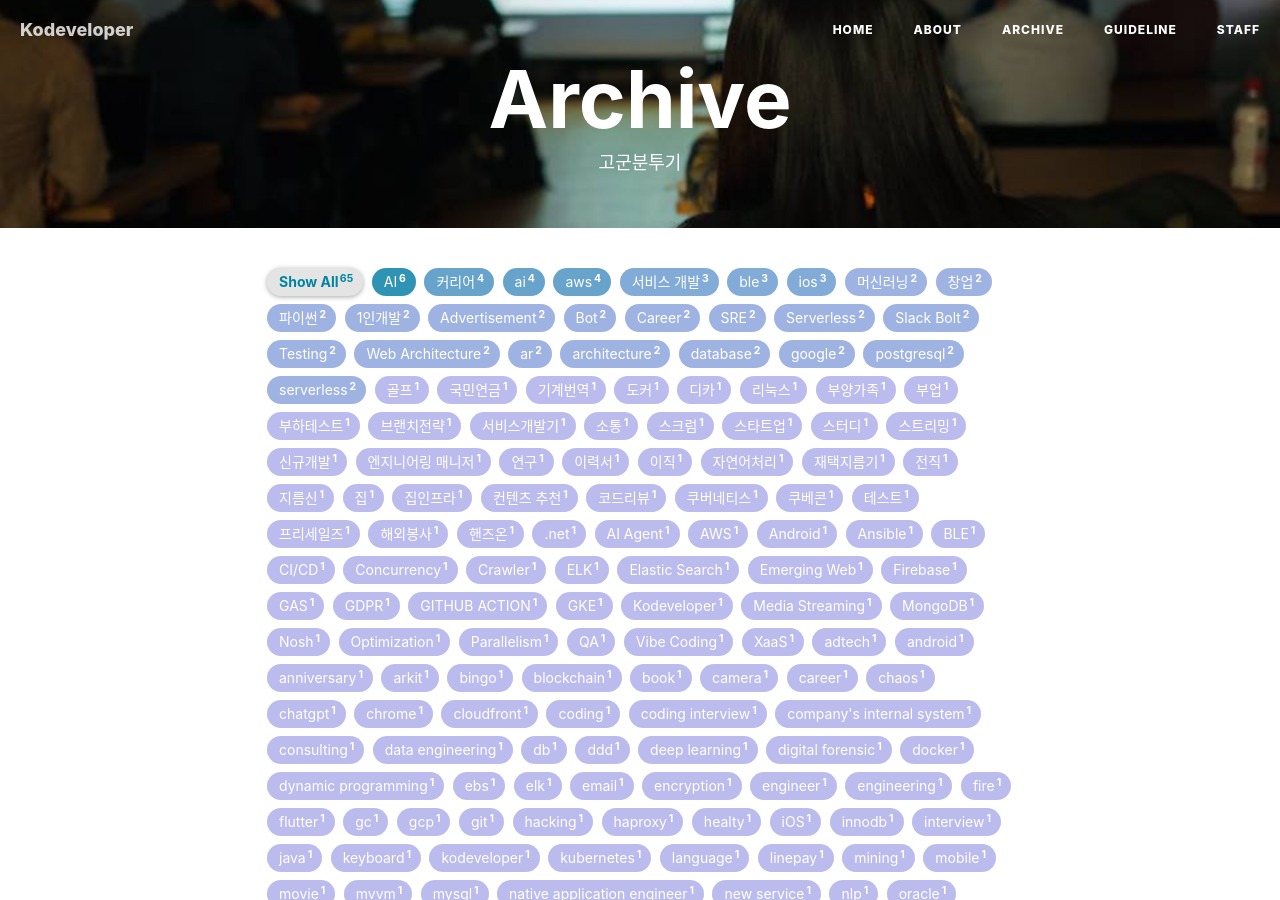
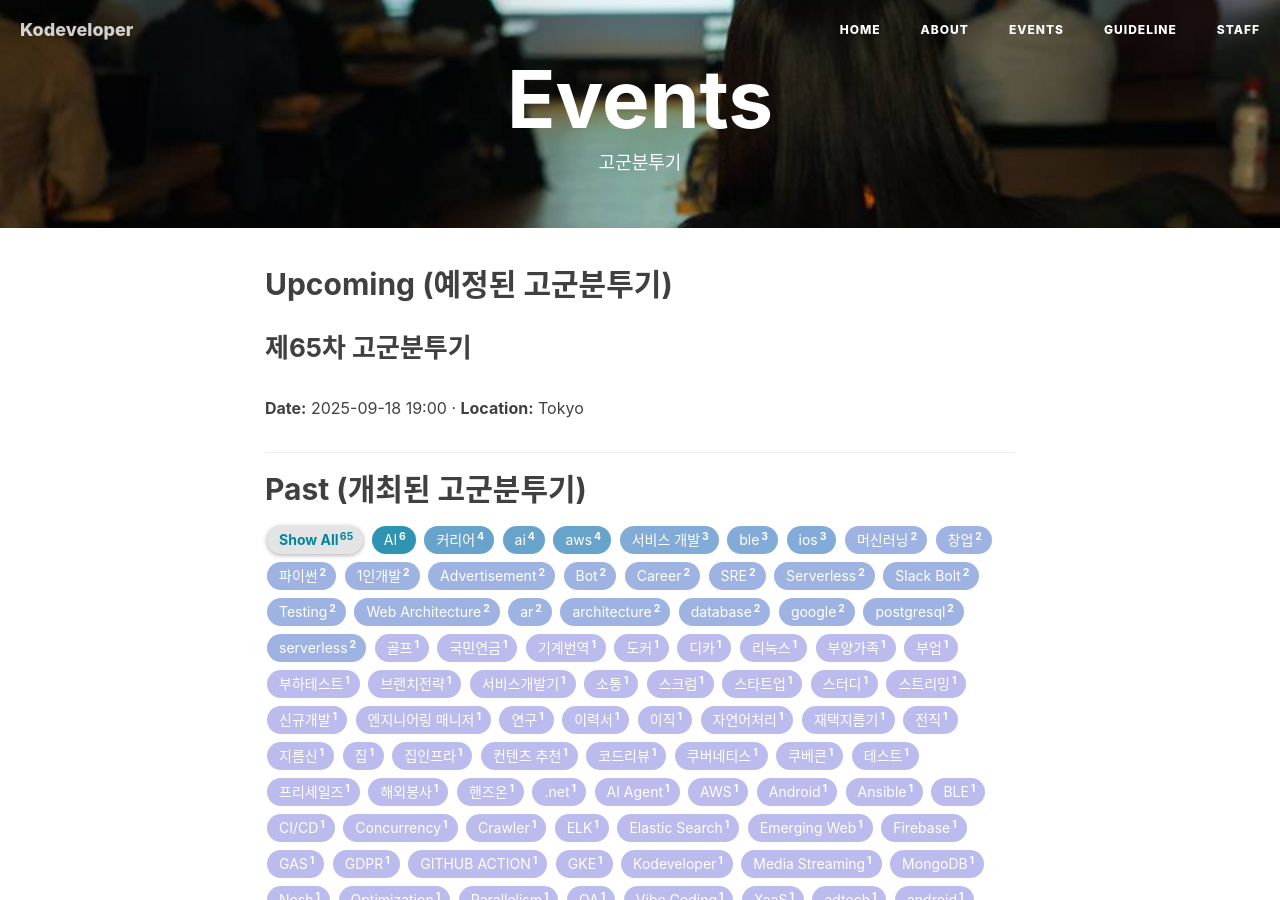
Before and after one commit to kodevops/blog, a Jekyll site: the page built from archive.html, in a window 1280 px wide and 900 px high. Built offline with Jekyll 4.4.1, drawn with Linux system fonts in a browser that asks for light colours; nearby versions of some CDN libraries; comment, search, counter and statistics services are not loaded.

Commit message:
예정된 이벤트와 이미 시행한 이벤트를 분리하여 표시

```diff
--- a/archive.html
+++ b/archive.html
@@ -1,5 +1,5 @@
 ---
-title: Archive
+title: Events
 layout: default
 description: 고군분투기
 header-img: "img/tag-bg.jpg"
@@ -15,9 +15,40 @@
 <!-- Main Content -->
 <div class="container">
 	<div class="row">
-		<div class="col-lg-8 col-lg-offset-2 col-md-10 col-md-offset-1">
-			<!-- Tags (as filter) -->
-			<div id='tag_cloud' class="tags tags-sup js-tags">
+        <div class="col-lg-8 col-lg-offset-2 col-md-10 col-md-offset-1">
+            <!-- Upcoming Events -->
+            <h2>Upcoming (예정된 고군분투기)</h2>
+            {% assign now_epoch = site.time | date: '%s' %}
+            {% assign now_epoch_i = now_epoch | plus: 0 %}
+            {% assign sorted_events = site.events | sort: 'event_date' %}
+            {% assign has_upcoming = false %}
+            {% for e in sorted_events %}
+              {% if e.event_date %}
+                {% assign event_epoch = e.event_date | date: '%s' %}
+                {% assign event_epoch_i = event_epoch | plus: 0 %}
+                {% assign event_end_epoch = event_epoch_i | plus: 86400 %}
+                {% if event_end_epoch >= now_epoch_i %}
+                {% assign has_upcoming = true %}
+                <div class="post-preview">
+                  <a href="{{ e.url | prepend: site.baseurl }}">
+                    <h3 class="post-title">{{ e.title }}</h3>
+                  </a>
+                  <p>
+                    <strong>Date:</strong> {{ e.event_date | date: '%Y-%m-%d %H:%M' }}
+                    {% if e.location %} &middot; <strong>Location:</strong> {{ e.location }}{% endif %}
+                  </p>
+                  <hr>
+                </div>
+                {% endif %}
+              {% endif %}
+            {% endfor %}
+            {% unless has_upcoming %}
+              <p>등록된 예정 이벤트가 없습니다.</p>
+            {% endunless %}
+
+            <h2>Past (개최된 고군분투기)</h2>
+            <!-- Tags (as filter) -->
+            <div id='tag_cloud' class="tags tags-sup js-tags">
 				<a class="tag-button--all" data-encode="">
 					Show All
 					<sup>{{site.posts.size}}</sup>
```
